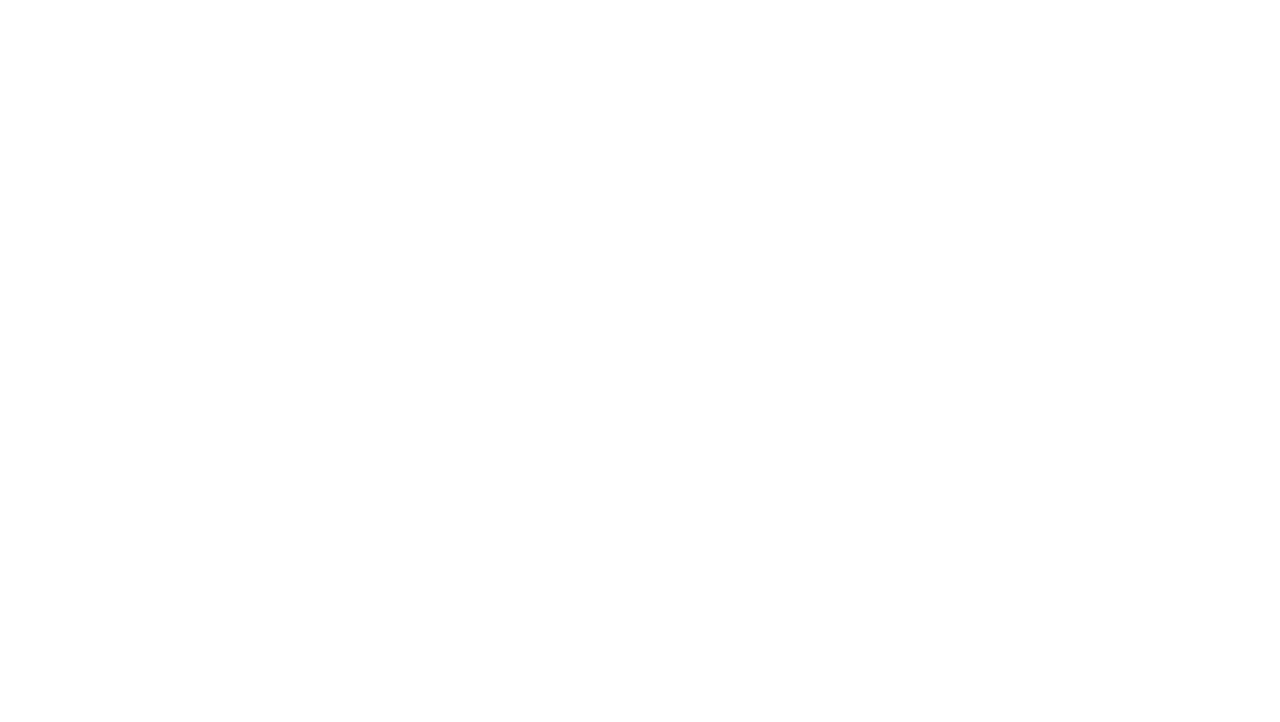
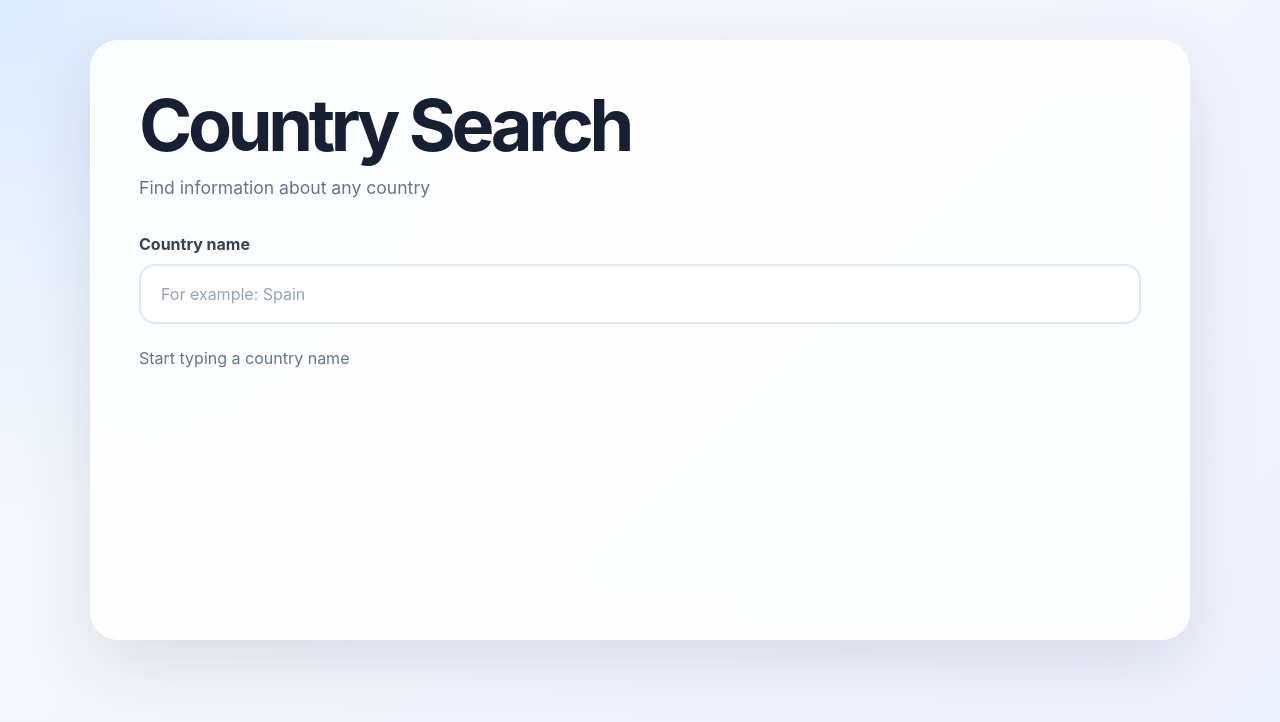
Before and after one commit to Mariannadtd/country-search, a website with bundled scripts: page index.html in a window 1280 px wide. Built offline with nearby package versions, Linux system fonts and the light colour scheme.

Commit message:
feat: create application layout

```diff
--- a/index.html
+++ b/index.html
@@ -4,6 +4,7 @@
     <meta charset="UTF-8" />
     <meta name="viewport" content="width=device-width, initial-scale=1.0" />
     <title>Country Search</title>
+    <link rel="stylesheet" href="./styles.css" />
   </head>
   <body>
     <script type="module" src="./dist/main.js"></script>
--- a/src/main.ts
+++ b/src/main.ts
@@ -1 +1,3 @@
-export {};
+import { createApp } from './ui/createApp.js';
+
+createApp();
--- /dev/null
+++ b/src/ui/createApp.ts
@@ -0,0 +1,48 @@
+function createElement<K extends keyof HTMLElementTagNameMap>(
+  tagName: K,
+  className: string,
+  text?: string,
+): HTMLElementTagNameMap[K] {
+  const element = document.createElement(tagName);
+  element.className = className;
+
+  if (text !== undefined) {
+    element.textContent = text;
+  }
+
+  return element;
+}
+
+export function createApp(): void {
+  const app = createElement('main', 'app');
+
+  const header = createElement('header', 'header');
+  const title = createElement('h1', 'title', 'Country Search');
+  const description = createElement('p', 'description', 'Find information about any country');
+
+  header.append(title, description);
+
+  const searchForm = createElement('form', 'search-form');
+  const label = createElement('label', 'search-label', 'Country name');
+  const input = createElement('input', 'search-input');
+
+  input.type = 'search';
+  input.name = 'country';
+  input.placeholder = 'For example: Spain';
+  input.autocomplete = 'off';
+
+  label.htmlFor = 'country-search';
+  input.id = 'country-search';
+
+  searchForm.append(label, input);
+
+  const status = createElement('p', 'status', 'Start typing a country name');
+
+  status.setAttribute('aria-live', 'polite');
+
+  const results = createElement('section', 'results');
+  results.setAttribute('aria-label', 'Search results');
+
+  app.append(header, searchForm, status, results);
+  document.body.append(app);
+}
--- /dev/null
+++ b/styles.css
@@ -0,0 +1,112 @@
+* {
+  box-sizing: border-box;
+}
+
+body {
+  min-width: 320px;
+  min-height: 100vh;
+  margin: 0;
+  padding: 40px 20px;
+  color: #172033;
+  font-family:
+    Inter,
+    system-ui,
+    -apple-system,
+    BlinkMacSystemFont,
+    'Segoe UI',
+    sans-serif;
+  background:
+    radial-gradient(circle at top left, #dbeafe 0, transparent 35%),
+    linear-gradient(135deg, #f8fafc, #eef2ff);
+}
+
+button,
+input {
+  font: inherit;
+}
+
+.app {
+  width: min(100%, 1100px);
+  min-height: 600px;
+  margin: 0 auto;
+  padding: 48px;
+  background: rgb(255 255 255 / 85%);
+  border: 1px solid rgb(255 255 255 / 70%);
+  border-radius: 28px;
+  box-shadow: 0 24px 70px rgb(30 41 59 / 12%);
+  backdrop-filter: blur(20px);
+}
+
+.header {
+  margin-bottom: 36px;
+}
+
+.title {
+  margin: 0;
+  color: #172033;
+  font-size: clamp(2.2rem, 6vw, 4.5rem);
+  line-height: 1;
+  letter-spacing: -0.06em;
+}
+
+.description {
+  margin: 16px 0 0;
+  color: #64748b;
+  font-size: 1.1rem;
+}
+
+.search-form {
+  display: grid;
+  gap: 10px;
+}
+
+.search-label {
+  color: #334155;
+  font-weight: 700;
+}
+
+.search-input {
+  width: 100%;
+  padding: 18px 20px;
+  color: #172033;
+  background: #fff;
+  border: 2px solid #e2e8f0;
+  border-radius: 16px;
+  outline: none;
+  transition:
+    border-color 160ms ease,
+    box-shadow 160ms ease;
+}
+
+.search-input::placeholder {
+  color: #94a3b8;
+}
+
+.search-input:focus {
+  border-color: #6366f1;
+  box-shadow: 0 0 0 4px rgb(99 102 241 / 15%);
+}
+
+.status {
+  min-height: 24px;
+  margin: 24px 0;
+  color: #64748b;
+}
+
+.results {
+  display: grid;
+  grid-template-columns: repeat(auto-fit, minmax(260px, 1fr));
+  gap: 20px;
+}
+
+@media (max-width: 600px) {
+  body {
+    padding: 16px;
+  }
+
+  .app {
+    min-height: calc(100vh - 32px);
+    padding: 28px 20px;
+    border-radius: 20px;
+  }
+}
```
